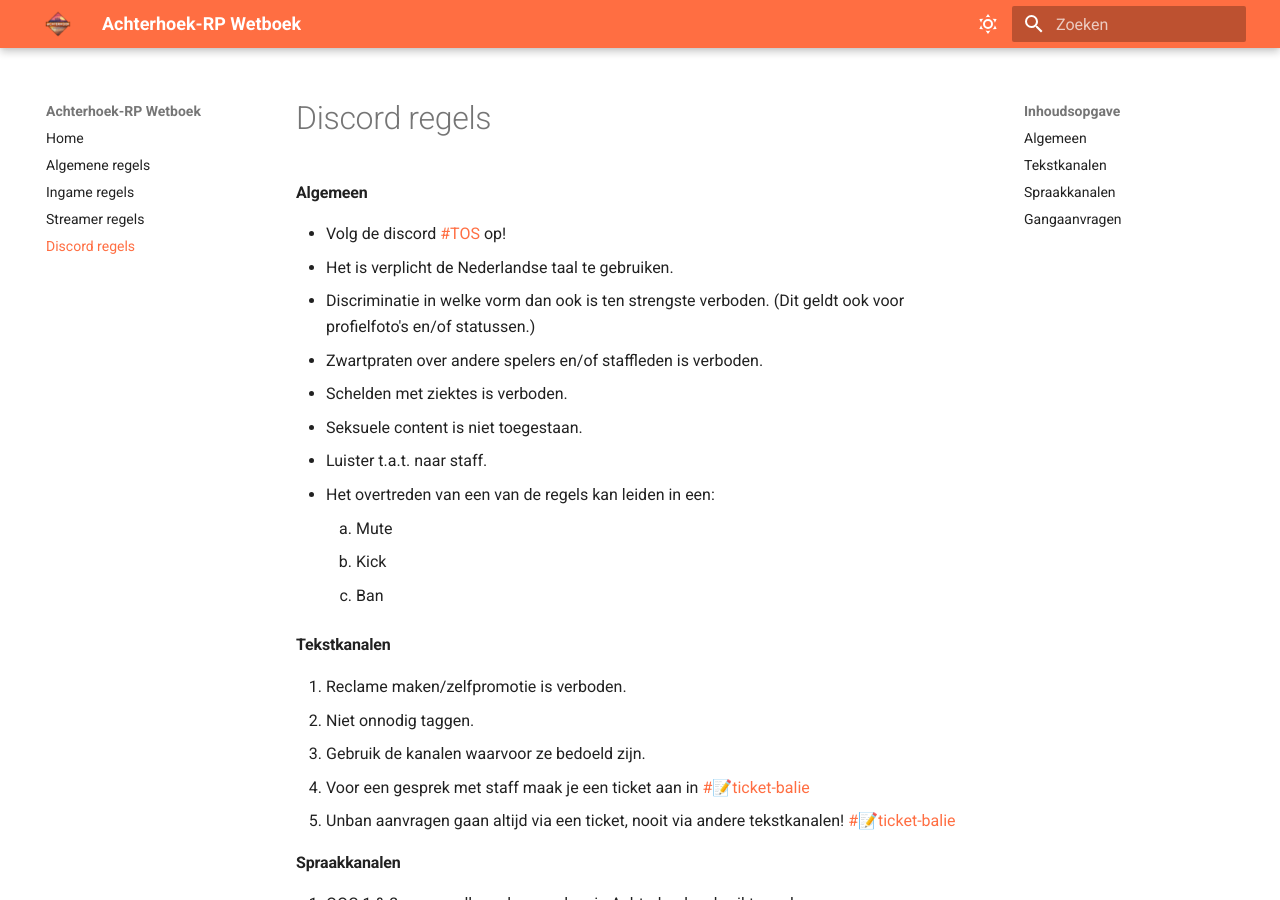
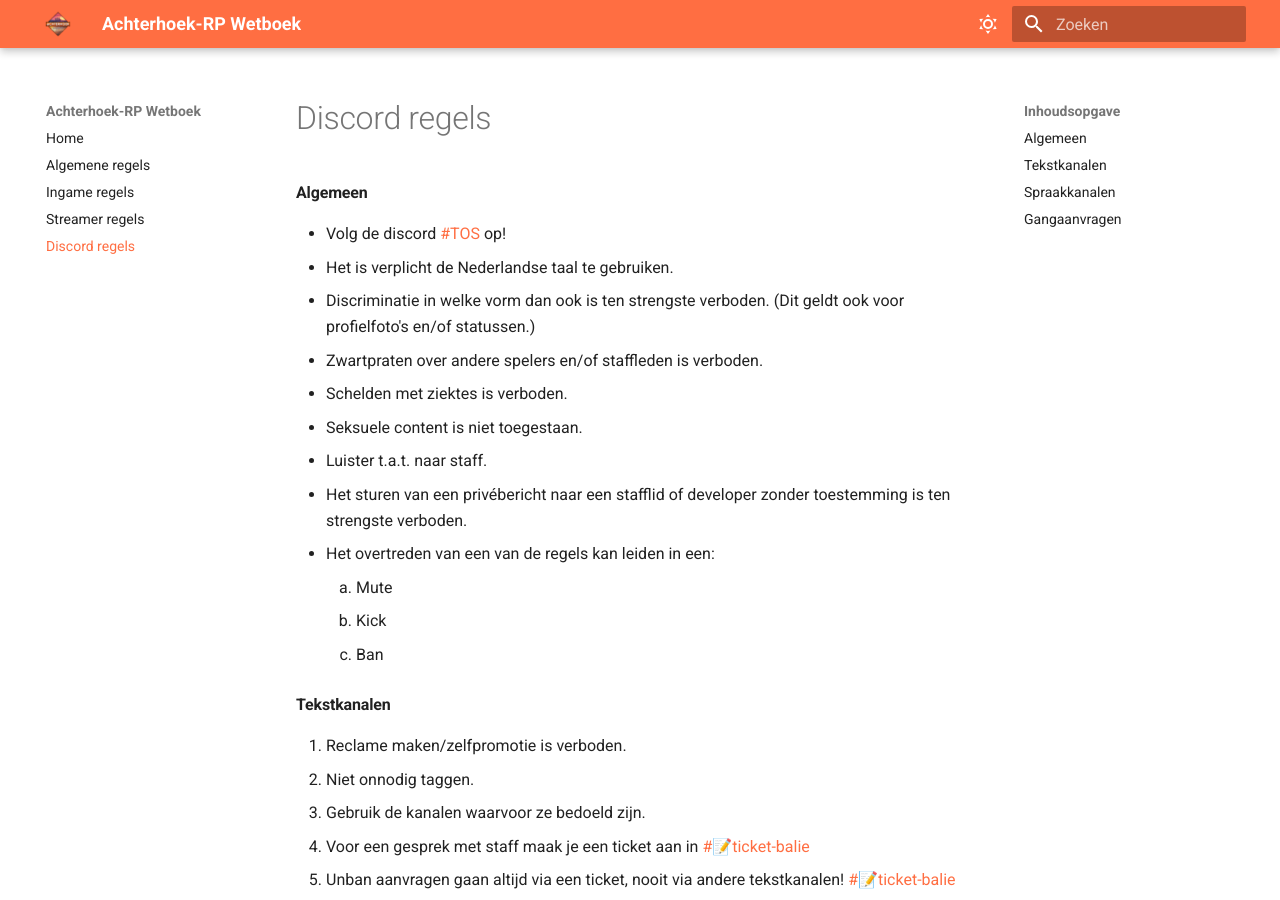
Before and after one commit to Jaccosf/ARP-Wetboek, an MkDocs documentation site: the page built from docs/discord.md, in a window 1280 px wide and 900 px high. Built offline with MkDocs 1.6.1 and Material for MkDocs 9.7.7, drawn with Linux system fonts in a browser that asks for light colours.

Commit message:
Discord Artikel A.8 toegevoegd

```diff
--- a/docs/discord.md
+++ b/docs/discord.md
@@ -8,6 +8,7 @@
 - Schelden met ziektes is verboden.
 - Seksuele content is niet toegestaan.
 - Luister t.a.t. naar staff.
+- Het sturen van een privébericht naar een stafflid of developer zonder toestemming is ten strengste verboden.
 - Het overtreden van een van de regels kan leiden in een:
     1. Mute
     2. Kick
```
